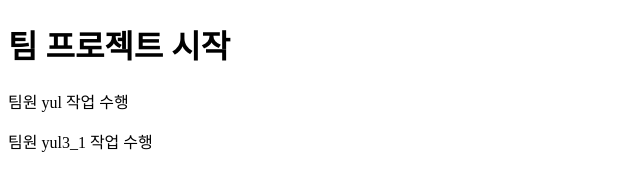
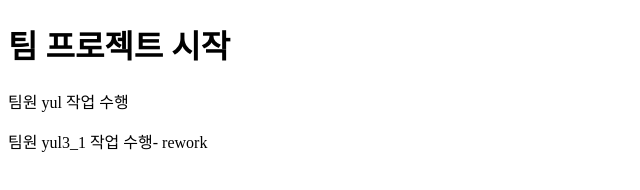
Before and after one commit to yulssemnim1010/ezen_team, a plain HTML site: page index.html in a window 1280 px wide. Shown: the full height of the page, 0-640 px from the left. Drawn offline with Linux system fonts and the light colour scheme.

Commit message:
팀원 yul3_1 작업 수행- rework

```diff
--- a/index.html
+++ b/index.html
@@ -8,6 +8,6 @@
   <body>
     <h1>팀 프로젝트 시작</h1>
     <p>팀원 yul 작업 수행</p>
-    <p>팀원 yul3_1 작업 수행</p>
+    <p>팀원 yul3_1 작업 수행- rework</p>
   </body>
 </html>
```
